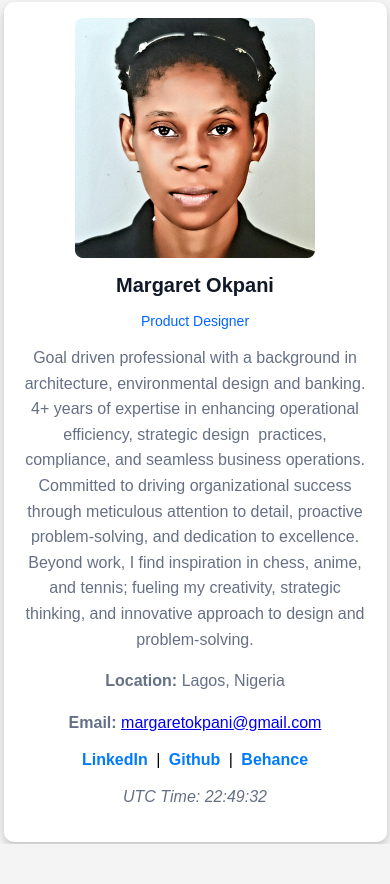
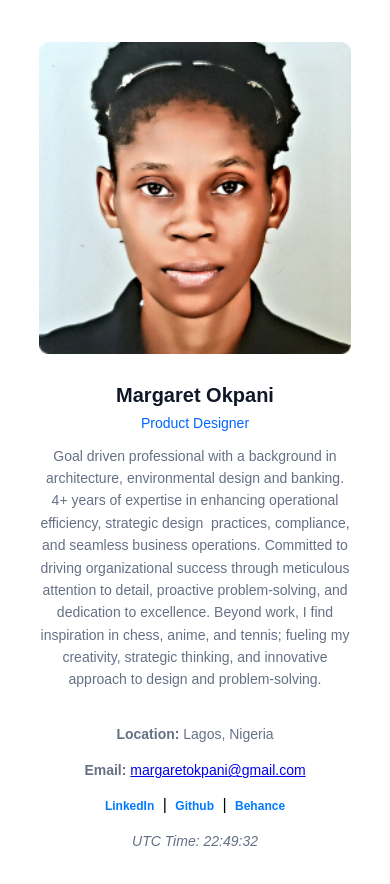
Before and after one commit to m3garchi/simple-profile-card, a plain HTML site: page index.html in a window 390 px wide. Before the commit the page ends 844 px from the top, so only its background shows below. Drawn offline with Linux system fonts and the light colour scheme.

Commit message:
completed card

```diff
--- a/index.html
+++ b/index.html
@@ -2,22 +2,25 @@
 <html lang="en">
     <head>
         <meta charset="UTF-8">
+        <link rel="icon" type="image/svg+xml" href="/Maggie.svg">
         <meta name="viewport" content="width=device-width, initial-scale=1.0">
         <title>Margaret Okpani-Profilecard</title>
         <link rel="stylesheet" href="style.css">
     </head>
     <body>
         <div class="profile-card">
-            <img
-                data-testid="profilePicture"
-                class="profile-image"
-                src="/image/mp.png"
-                alt="profile picture"
-            >
+            <div class="img-container">
+                <img
+                    data-testid="profilePicture"
+                    class="profile-image"
+                    src="/image/profilePicture.png"
+                    alt="profile picture"
+                >
+            </div>
             <div class="profile-info">
                 <h1 data-testid="fullName">Margaret Okpani</h1>
                 <h2 data-testid="jobTitle">Product Designer</h2>
-                <p data-testid="shortBio">Goal driven professional with a background in architecture, environmental design and banking. 4+ years of expertise in enhancing operational efficiency, strategic design  practices, compliance, and seamless business operations. Committed to driving organizational success through meticulous attention to detail, proactive problem-solving, and dedication to excellence. Beyond work, I find inspiration in chess, anime, and tennis; fueling my creativity, strategic thinking, and innovative approach to design and problem-solving.</p>
+                <p class="short-bio" data-testid="shortBio">Goal driven professional with a background in architecture, environmental design and banking. 4+ years of expertise in enhancing operational efficiency, strategic design  practices, compliance, and seamless business operations. Committed to driving organizational success through meticulous attention to detail, proactive problem-solving, and dedication to excellence. Beyond work, I find inspiration in chess, anime, and tennis; fueling my creativity, strategic thinking, and innovative approach to design and problem-solving.</p>
                 <p data-testid="currentLocation">
                     <strong>Location:</strong>
                     Lagos, Nigeria
--- a/style.css
+++ b/style.css
@@ -1,57 +1,88 @@
 body{
     font-family: Arial, Helvetica, sans-serif;
-    background-color: #f4f4f4;
     margin: 0;
     padding: 0;
     display: flex;
     justify-content: center;
     align-items: center;
     height: 100vh;
+    width: 100vw;
+    overflow: hidden;
 }
+
 .profile-card{
     background: #ffffff;
     padding: 20px;
-    max-width: 400px;
+    max-width: 720px;
+    min-width:540px;
     border-radius: 10px;
     box-shadow: 0 4px 8px rgba(0, 0, 0, 0.2);
-    text-align: center;
+    display: flex;
+    align-items: center;
+    gap:32px;
+}
+
+.img-container{
+    width: 100%;
+    height: 100%;
+    display: flex;
+    align-items: center;
+    justify-content: center;
+}
+
+.profile-image{
+    width: 100%;
+}
+
+.profile-info{
+    width: 60%;
 }
 
 .profile-info h1{
-  margin: 16px;
+  margin-bottom: 8px;
   font-size: 20px;
   color: #101828;
 }
+
 .profile-info h2{
     margin: 8px 0;
     font-size: 14px;
     font-weight: 300;
     color: #0065FF;
 }
+
 .profile-info p{
-    font-size: 16px;
+    font-size: 12px;
     color: #667085;
     line-height: 1.6;
 }
+
 .social-links a{
     color: #007BFF;
     text-decoration: none;
     font-weight: bold;
     margin: 0 4px;
+    font-size: 12px;
 }
+
 .social-links a:hover{
     text-decoration: underline;
 }
+
 .utc-time{
-    margin-top: 15px;
+    margin-top: 16px;
     font-size: 14px;
     color: #667085;
     font-style: italic;
 }
+
 @media (max-width:600px){
     body{
-     width: 100vw;
-     height: 100vh;
+        width: 100vw;
+        height: 100vh;
+        overflow: scroll;
+        padding: 5vh 0 5vh 0;
+        align-items: flex-start;
     }
     .profile-card{
         display: flex;
@@ -59,10 +90,31 @@ body{
         align-items: center;
         width: 90vw;
         padding: 16px;
-        max-width: 90vw;
+        max-width: 80vw;
+        min-width:80vw;
+        gap:16px;
+        box-shadow: none;
+        margin: 0;
+        padding: 0;
     }
-    .profle-image{
-        width: 50px;
-        height: 50px;
+    .img-container{
+        width: 100%;
+        height: fit;
+    }
+    .profile-image{
+        width: 100%;
+    }
+    .profile-info{
+        width: 100%;
+        text-align: center;
+    }
+    .profile-info h1{
+        margin-bottom: 8px;
+    }
+    .profile-info p{
+        font-size: 14px;
+    }
+    .short-bio{
+        margin-bottom: 32px;
     }
 }
```
Also changed, not shown: Maggie.svg (added), image/mp.png (deleted), image/profilePicture.png (renamed from image/Image.png), 1 other file.
